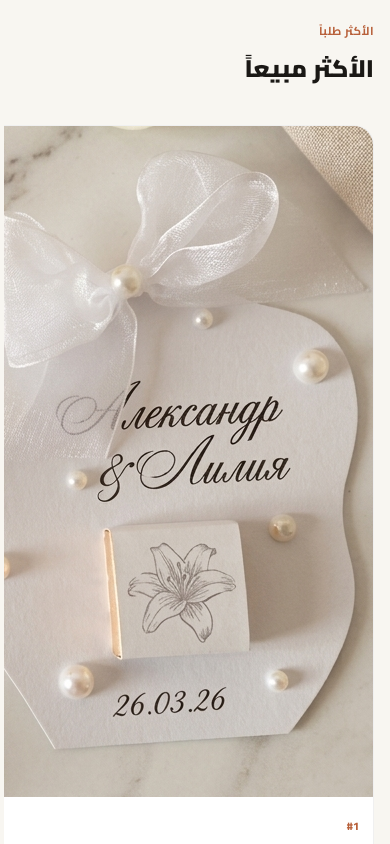
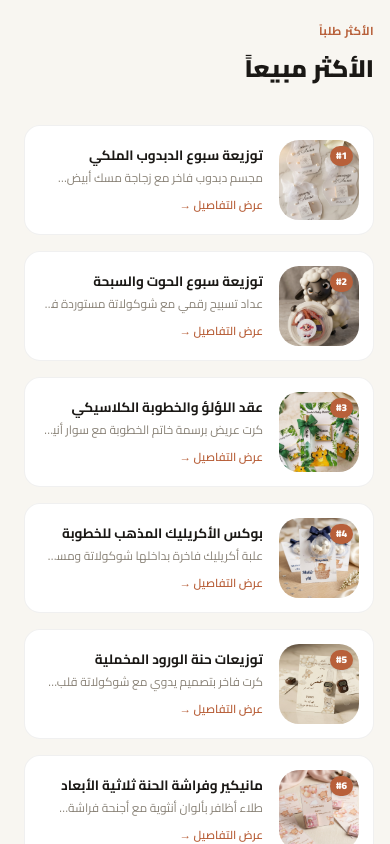
Before and after one commit to ahmedmorgan86/esraa-moments, a React (Vite) app: page / in a window 390 px wide. Shown: the part 6460-7304 px from the top of the page. Built offline with nearby package versions, Linux system fonts and the light colour scheme; no server answers; the database is empty.

Commit message:
feat: redesign Best Sellers section with compact horizontal cards and small thumbnails

```diff
--- a/src/pages/Home.tsx
+++ b/src/pages/Home.tsx
@@ -109,16 +109,21 @@ export default function Home({ t, lang, products }: { t: any; lang: string; prod
           <span className="eyebrow">{t.bsEyebrow}</span>
           <h2 className="text-[clamp(24px,3.2vw,38px)] font-black">{t.bsTitle}</h2>
         </div>
-        <div className="flex gap-5 overflow-x-auto pb-4 mt-9 scroll-snap-x mandatory -mx-5 px-5 lg:-mx-12 lg:px-12" style={{ scrollPaddingInline: '20px' }}>
+        <div className="grid grid-cols-1 sm:grid-cols-2 lg:grid-cols-3 gap-4 mt-9">
           {bestSellers.map((p, i) => (
-            <Link key={p.id} to={`/product/${p.id}`} className="min-w-[260px] flex-shrink-0 bg-surface border border-border rounded-xl overflow-hidden scroll-snap-start hover:shadow-md transition-all">
-              <img src={p.image} alt={p.name} className="w-full aspect-[4/3] object-cover" />
-              <div className="p-3.5">
-                <span className="text-primary text-[11px] font-extrabold">#{i + 1}</span>
-                <h3 className="text-sm font-bold mt-1 line-clamp-1">{isEn && p.name_en ? p.name_en : p.name}</h3>
-                <span className="text-primary text-[12px] font-bold mt-1 block">{t.viewDetails} ←</span>
-              </div>
-            </Link>
+            <div key={p.id} className="animate-[fadeUp_0.5s_ease_both]" style={{ animationDelay: `${i * 0.05}s` }}>
+              <Link to={`/product/${p.id}`} className="group bg-surface border border-border rounded-2xl p-3.5 flex items-center gap-4 hover:border-primary hover:shadow-md transition-all">
+                <div className="relative w-20 h-20 rounded-xl overflow-hidden bg-surface-alt flex-shrink-0">
+                  <img src={p.image} alt={p.name} className="w-full h-full object-cover group-hover:scale-105 transition-transform duration-300" />
+                  <span className="absolute top-1.5 start-1.5 bg-primary text-white text-[10px] font-black px-1.5 py-0.5 rounded-md shadow-sm">#{i + 1}</span>
+                </div>
+                <div className="min-w-0 flex-1">
+                  <h3 className="text-[13.5px] font-bold line-clamp-1 group-hover:text-primary transition-colors">{isEn && p.name_en ? p.name_en : p.name}</h3>
+                  <p className="text-muted text-[12px] line-clamp-1 mt-0.5">{isEn && p.desc_en ? p.desc_en : p.desc}</p>
+                  <span className="text-primary text-[11.5px] font-semibold mt-2 inline-flex items-center gap-1">{t.viewDetails} →</span>
+                </div>
+              </Link>
+            </div>
           ))}
         </div>
       </section>
```
